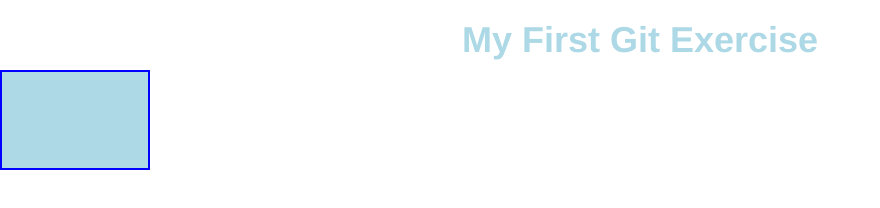
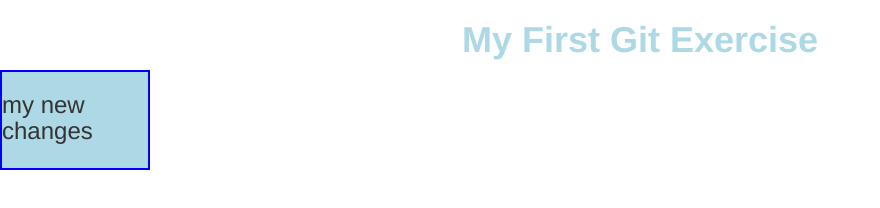
Before and after one commit to frimpong1781/TryApp, a plain HTML site: page index.html in a window 1280 px wide. Shown: the whole page, without its empty margins (0-880 px from the left). Drawn offline with Linux system fonts and the light colour scheme.

Commit message:
add h3 tag inside div

```diff
--- a/index.html
+++ b/index.html
@@ -13,7 +13,7 @@
 	<h1 class="text-center">My First Git Exercise</h1>
 
 	<div class="box">
-
+		<h3>my new changes</h3>
 	</div>
 
 	<script type="text/javascript" src="./js/jquery.js"></script>
```
